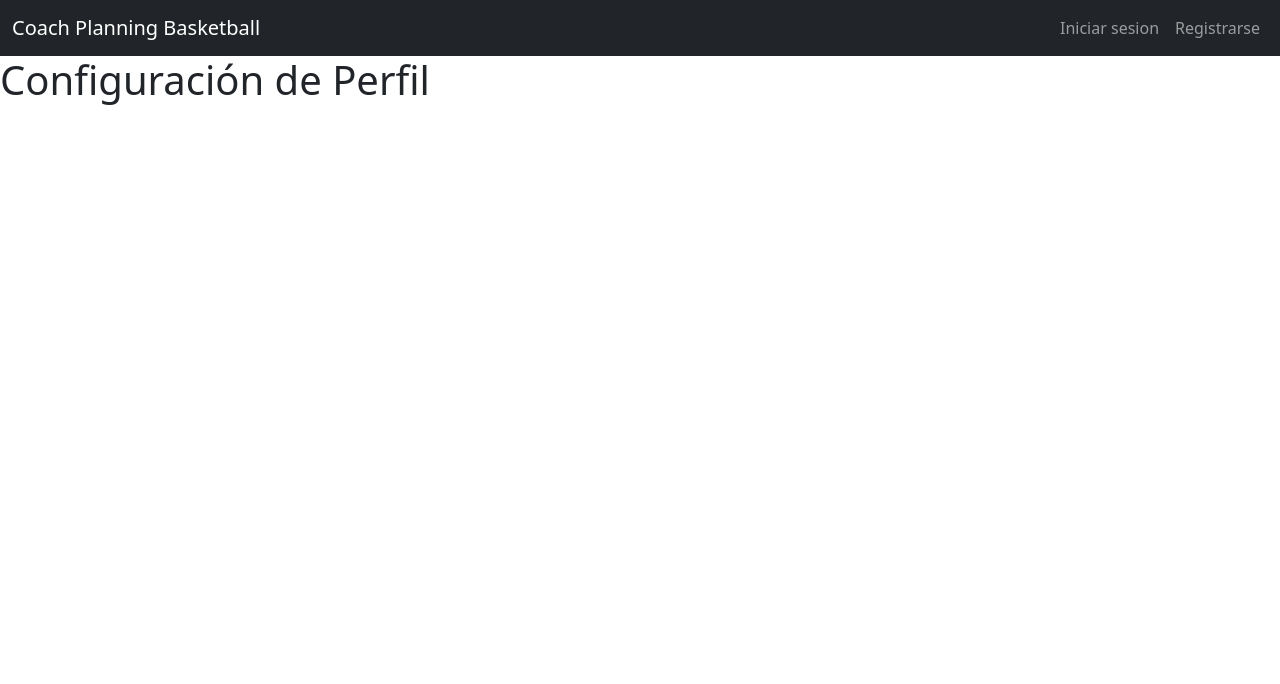
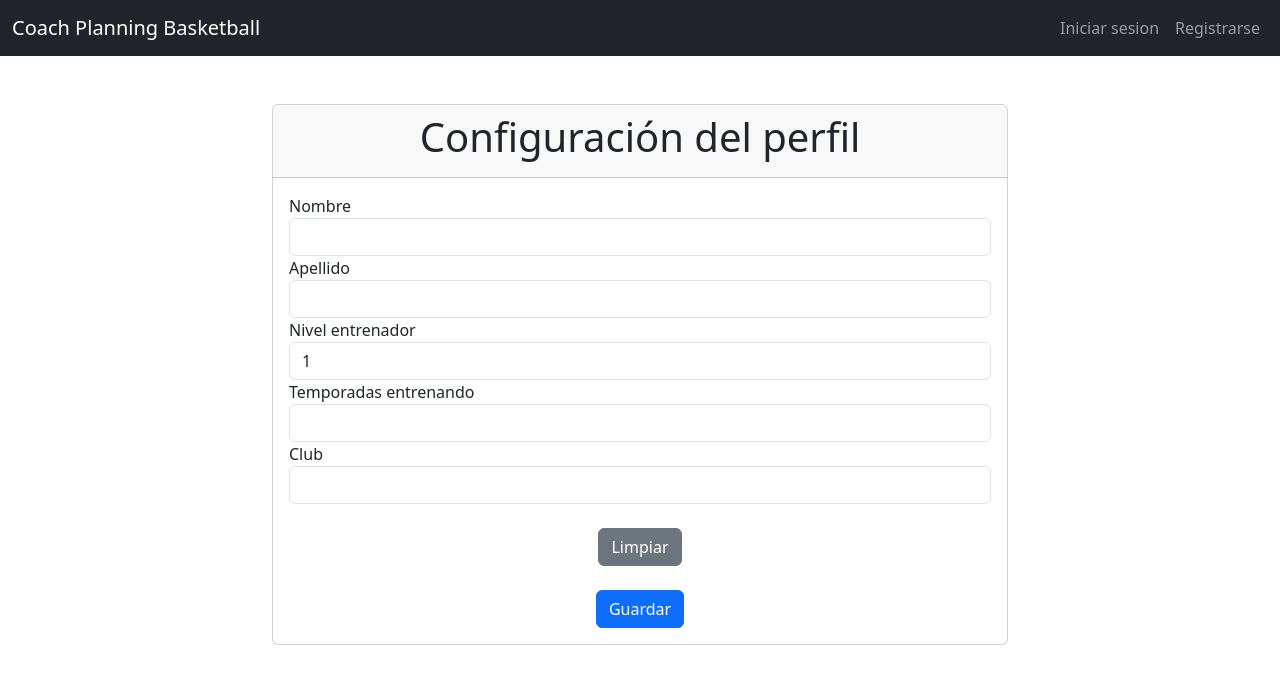
Before and after one commit to jafuentes1989/Coach-Planning-Basketball, a Flask app: page /perfil/configPerfil in a window 1280 px wide. Shown: the top 684 px of the page. Run offline with Flask 3, Linux system fonts and the light colour scheme.

Commit message:
CBP - correcion vistas formularios

```diff
--- a/app/templates/perfil/configPerfil.html
+++ b/app/templates/perfil/configPerfil.html
@@ -1,8 +1,59 @@
 <!--archivo de la pagina de configuracion de perfil del usuario-->
 {% extends "plantilla.html" %}
 
-{% block title %}Configuración de Perfil{% endblock %}
-
 {% block content %}
-    <h1>Configuración de Perfil</h1>
+    <div class="container mt-5"><!--contenedor tamaña 5-->
+        <div class="row justify-content-center"><!--formulario fila centradas-->
+            <div class="col-sm-8"><!--columna tamaño 8-->
+                <div class="card"><!--cartas-->
+                    <div class="card-header"><!--encabezado de la carta-->
+                        <h1 class="text-center">{% block title %}Configuración del perfil{% endblock %}</h1><!--cambiamos el TITULO tanto dentro de card como en la pagina-->
+                    </div>
+                    <div class="card-body"><!--body de la carta-->
+                        <form action="" method="post"><!--formulario-->
+                            <div class="form-group"><!--clase formulario-->
+                                <!--campo nombre-->
+                                <label for=nombre">Nombre</label>
+                                <input type="text" class="form-control" id="nombre" name="nombre" minlength="4" maxlength="20">
+                            </div>
+                            <div class="form-group"><!--clase formulario-->
+                                <!--campo apellido-->
+                                <label for=apellido">Apellido</label>
+                                <input type="text" class="form-control" id="apellido" name="apellido" minlength="4" maxlength="20">
+                            </div>
+                            <div class="form-group"><!--clase formulario-->
+                                <!--campo nivel entrenador-->
+                                <label for=nivel">Nivel entrenador</label>
+                                <select class="form-control" name="nivel" id="nivel">
+                                    <option value="1">1</option>
+                                    <option value="2">2</option>
+                                    <option value="Nacional">Nacional</option>
+                                </select>
+                            </div>
+                            <div class="form-group"><!--clase formulario-->
+                                <!--campo temporadas-->
+                                <label for=temporadas">Temporadas entrenando</label>
+                                <input type="number" class="form-control" id="temporadas" name="temporadas" min="1">
+                            </div>
+                            <div class="form-group"><!--clase formulario-->
+                                <!--campo club-->
+                                <label for=club">Club</label>
+                                <input type="text" class="form-control" id="club" name="club" minlength="4">
+                            </div>
+                            <br>
+                            <div class="text-center"><!--clase formulario-->
+                                <!--boton limpiar-->
+                                <input type="reset" class="btn btn-secondary" value="Limpiar">
+                            </div>
+                            <br>
+                            <div class="text-center"><!--clase formulario-->
+                                <!--boton guardar-->
+                                <input type="submit" class="btn btn-primary" value="Guardar">
+                            </div>
+                        </form>
+                    </div>
+                </div>
+            </div>
+        </div>
+    </div>
 {% endblock %}
```
